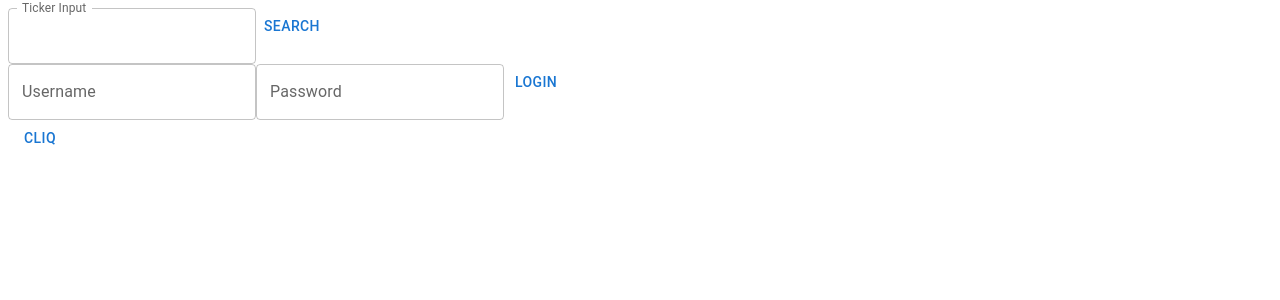
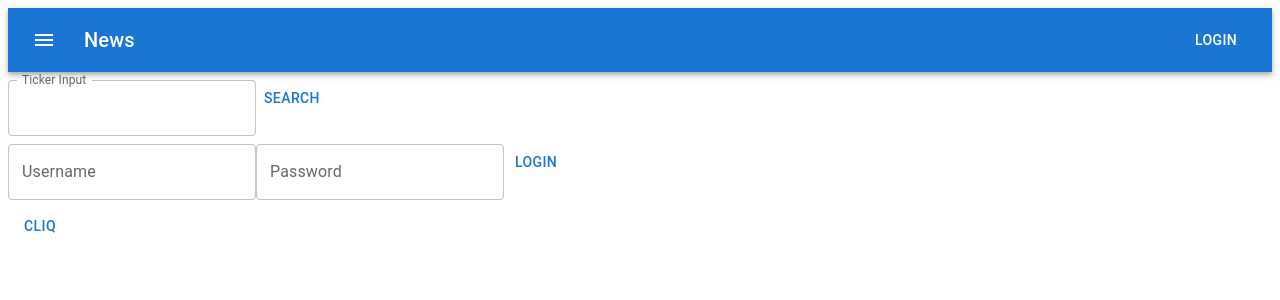
Before and after one commit to rrrussrrr/snow-grow, a React (Create React App) app in the folder frontend/: page / in a window 1280 px wide. Shown: the top 300 px of the page. Built offline with nearby package versions, Linux system fonts and the light colour scheme.

Commit message:
added menu bar, lots of work to do

```diff
--- a/frontend/src/App.js
+++ b/frontend/src/App.js
@@ -16,7 +16,15 @@ import SearchBar from './components/SearchBar'
 
 import LoginForm from './components/LoginForm'
 
+import AppBar from '@mui/material/AppBar'
 
+
+import Box from '@mui/material/Box';
+import Toolbar from '@mui/material/Toolbar';
+import IconButton from '@mui/material/IconButton';
+import MenuIcon from '@mui/icons-material/Menu';
+
+import Grid from '@mui/material/Grid';
 
 function App() {
 
@@ -141,10 +149,83 @@ function App() {
     // TODO
   }
 
+
+
   return (
     <div className="App">
 
+     <Grid container direction="column" justifyContent="center" spacing={1}>
+      <Grid item>
+      <AppBar position="sticky">
+        <Toolbar>
+          <IconButton
+            size="large"
+            edge="start"
+            color="inherit"
+            aria-label="menu"
+            sx={{ mr: 2 }}
+          >
+            <MenuIcon />
+          </IconButton>
+          <Typography variant="h6" component="div" sx={{ flexGrow: 1 }}>
+            News
+          </Typography>
+          <Button color="inherit">Login</Button>
+        </Toolbar>
+      </AppBar>
+
+      </Grid>
+      <Grid item>
       <SearchBar
+        searchValue={searchBarText}
+        onChange={searchBarChange}
+        buttonText="Search"
+        onSubmit={handleSearchSubmit}
+      />
+      </Grid>
+      <Grid item>
+      { !user ?
+        <LoginForm
+        userName={userName}
+        password={password}
+        onChangeUserName={(e) => setUserName(e.target.value)}
+        onChangePassword={(e) => setPassword(e.target.value)}
+        buttonText="Login"
+        onSubmit={handleLogin}
+        />
+        :
+        <button onClick={() => setUser(null)}>Log out {user.username}</button>
+      }
+      </Grid>
+      <Grid item>
+      <StockTable
+        stockList={stockTickersData}
+        loggedIn={user ? true : false}
+        toggleFavorite={toggleFavorite}
+      />
+      </Grid>
+
+     </Grid>
+
+
+      {/* <AppBar position="static">
+        <Toolbar>
+          <IconButton
+            size="large"
+            edge="start"
+            color="inherit"
+            aria-label="menu"
+            sx={{ mr: 2 }}
+          >
+            <MenuIcon />
+          </IconButton>
+          <Typography variant="h6" component="div" sx={{ flexGrow: 1 }}>
+            News
+          </Typography>
+          <Button color="inherit">Login</Button>
+        </Toolbar>
+      </AppBar> */}
+      {/* <SearchBar
         searchValue={searchBarText}
         onChange={searchBarChange}
         buttonText="Search"
@@ -168,7 +249,7 @@ function App() {
         stockList={stockTickersData}
         loggedIn={user ? true : false}
         toggleFavorite={toggleFavorite}
-      />
+      /> */}
 
       <Button>Cliq</Button>
 
```
